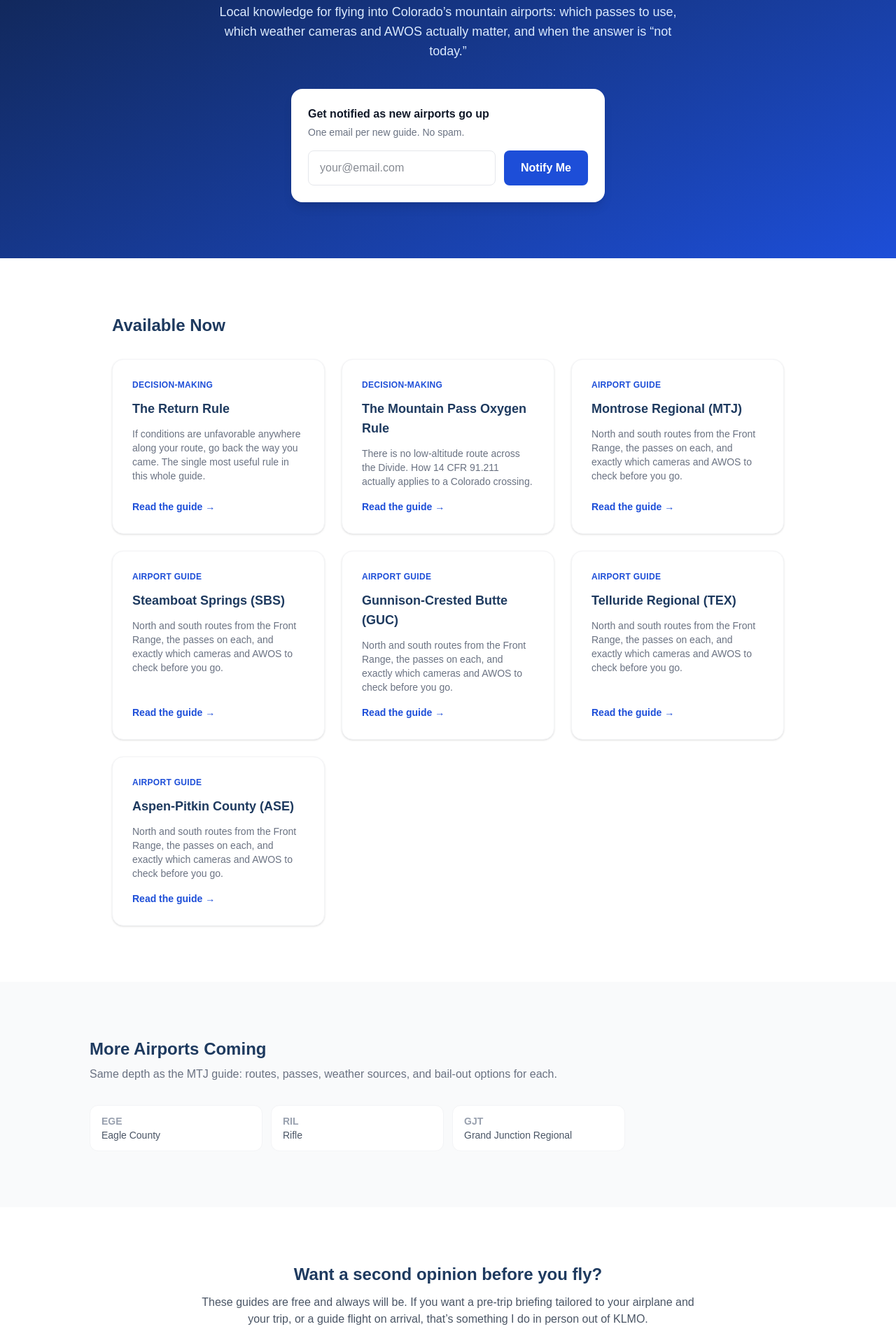
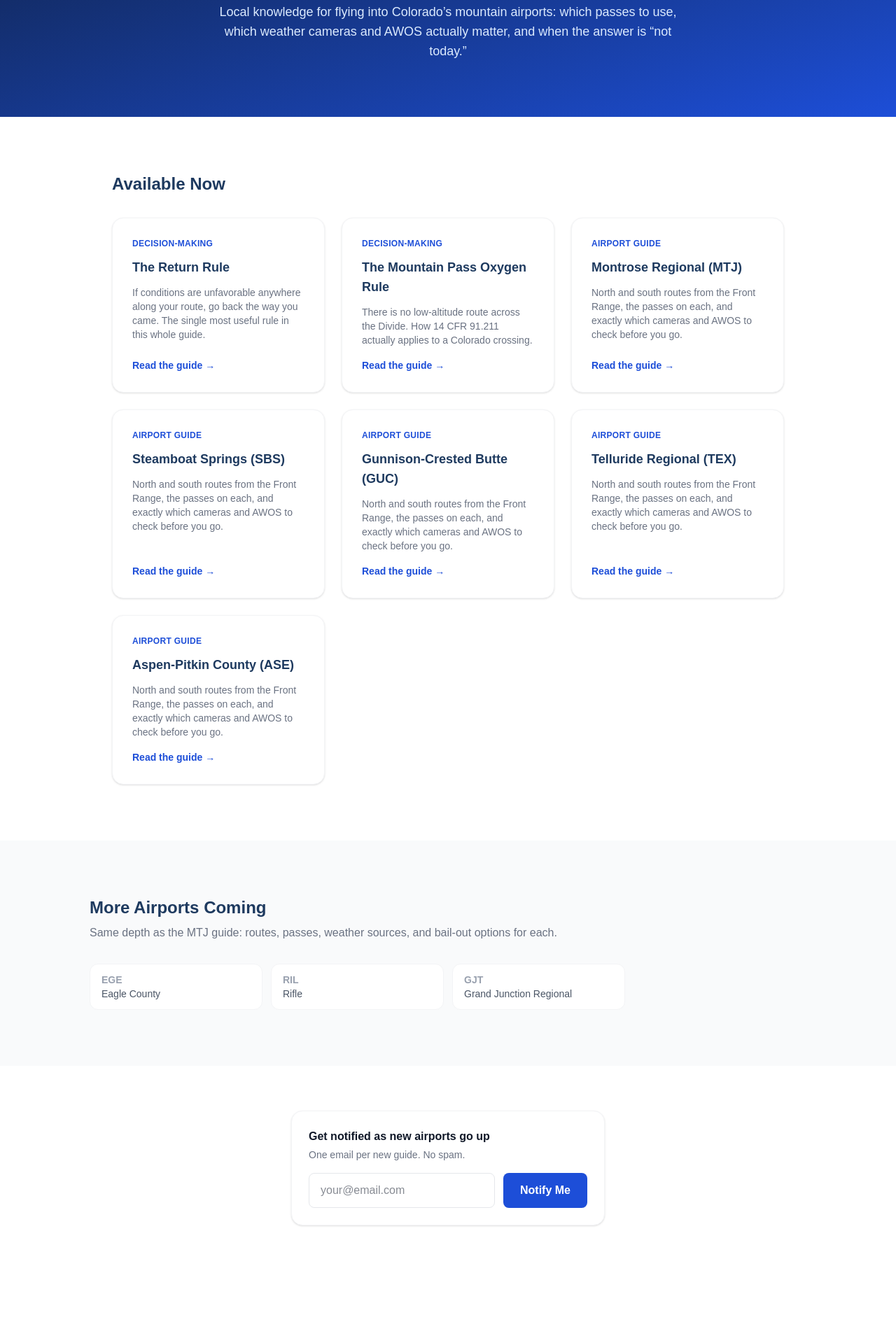
Before and after one commit to joefit21/flight-levels-site, a Next.js app: page /mountains in a window 1280 px wide. Shown: the part 300-2199 px from the top of the page at 70% size. Built offline with nearby package versions, Linux system fonts and the light colour scheme.

Commit message:
Move email signup below the guide list on /mountains
Lead with the actual guides instead of an email ask, then offer signup once visitors have seen there is something worth being notified about.

Co-Authored-By: Claude Sonnet 5 <noreply@anthropic.com>

```diff
--- a/app/mountains/page.js
+++ b/app/mountains/page.js
@@ -92,14 +92,9 @@ export default function MountainsIndexPage() {
         <h1 className="text-4xl md:text-5xl font-bold max-w-2xl mx-auto leading-tight mb-6">
           Mountain Flying Guides
         </h1>
-        <p className="text-blue-100 text-lg max-w-2xl mx-auto mb-10">
+        <p className="text-blue-100 text-lg max-w-2xl mx-auto">
           Local knowledge for flying into Colorado&rsquo;s mountain airports: which passes to use, which weather cameras and AWOS actually matter, and when the answer is &ldquo;not today.&rdquo;
         </p>
-        <div className="max-w-md mx-auto bg-white rounded-2xl p-6 shadow-lg text-left">
-          <p className="text-gray-900 font-semibold mb-1">Get notified as new airports go up</p>
-          <p className="text-gray-500 text-sm mb-4">One email per new guide. No spam.</p>
-          <MountainSignupForm />
-        </div>
       </section>
 
       <section className="px-8 py-20 max-w-5xl mx-auto">
@@ -135,6 +130,14 @@ export default function MountainsIndexPage() {
         </div>
       </section>
 
+      <section className="px-8 py-16">
+        <div className="max-w-md mx-auto bg-white rounded-2xl p-6 shadow-sm border border-gray-100 text-left">
+          <p className="text-gray-900 font-semibold mb-1">Get notified as new airports go up</p>
+          <p className="text-gray-500 text-sm mb-4">One email per new guide. No spam.</p>
+          <MountainSignupForm />
+        </div>
+      </section>
+
       <section className="px-8 py-20 max-w-3xl mx-auto text-center">
         <h2 className="text-2xl font-bold text-[#1e3a5f] mb-3">Want a second opinion before you fly?</h2>
         <p className="text-gray-600 mb-8">
```
